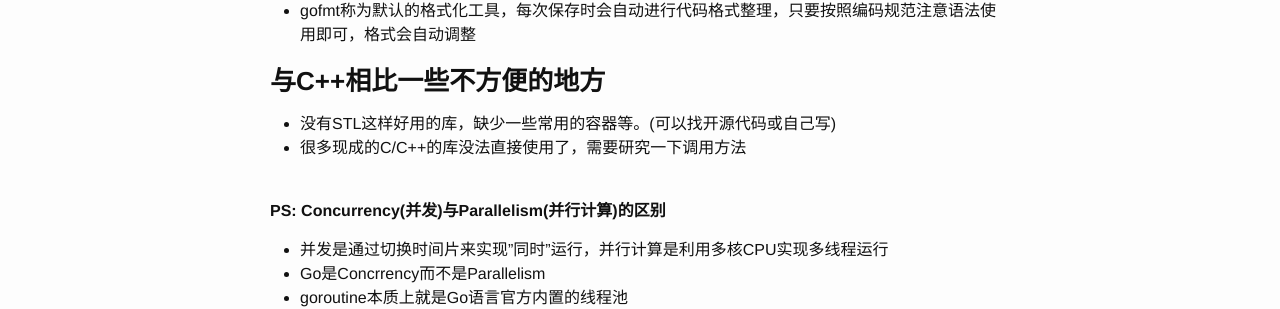
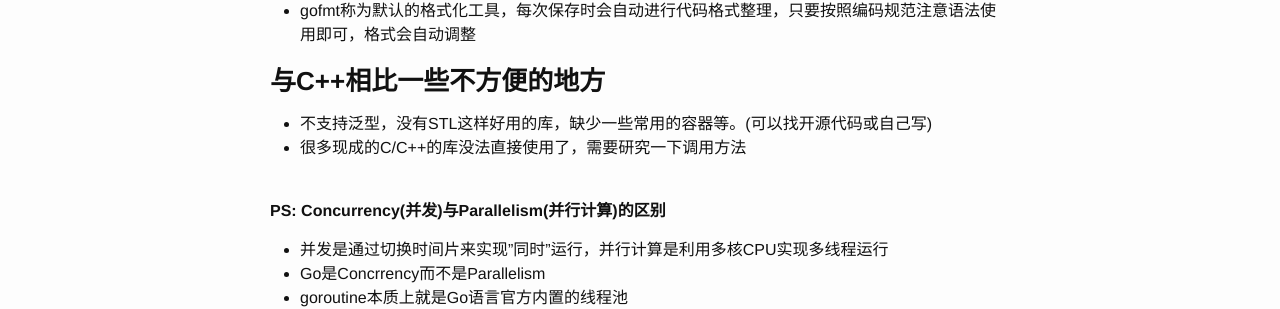
Before and after one commit to CodeHunter2006/CodeHunter2006.github.io, a Jekyll site: the page built from _posts/2018-10-21-Go.md, in a window 1280 px wide. Shown: the part 1284-1593 px from the top of the page. Built offline with Jekyll 4.4.1, drawn with Linux system fonts in a browser that asks for light colours.

Commit message:
补充内容

```diff
--- a/_posts/2018-10-21-Go.md
+++ b/_posts/2018-10-21-Go.md
@@ -39,7 +39,7 @@ tags: Go
 * gofmt称为默认的格式化工具，每次保存时会自动进行代码格式整理，只要按照编码规范注意语法使用即可，格式会自动调整
 
 ### 与C++相比一些不方便的地方
-* 没有STL这样好用的库，缺少一些常用的容器等。(可以找开源代码或自己写)
+* 不支持泛型，没有STL这样好用的库，缺少一些常用的容器等。(可以找开源代码或自己写)
 * 很多现成的C/C++的库没法直接使用了，需要研究一下调用方法
 
 <br/>
```
